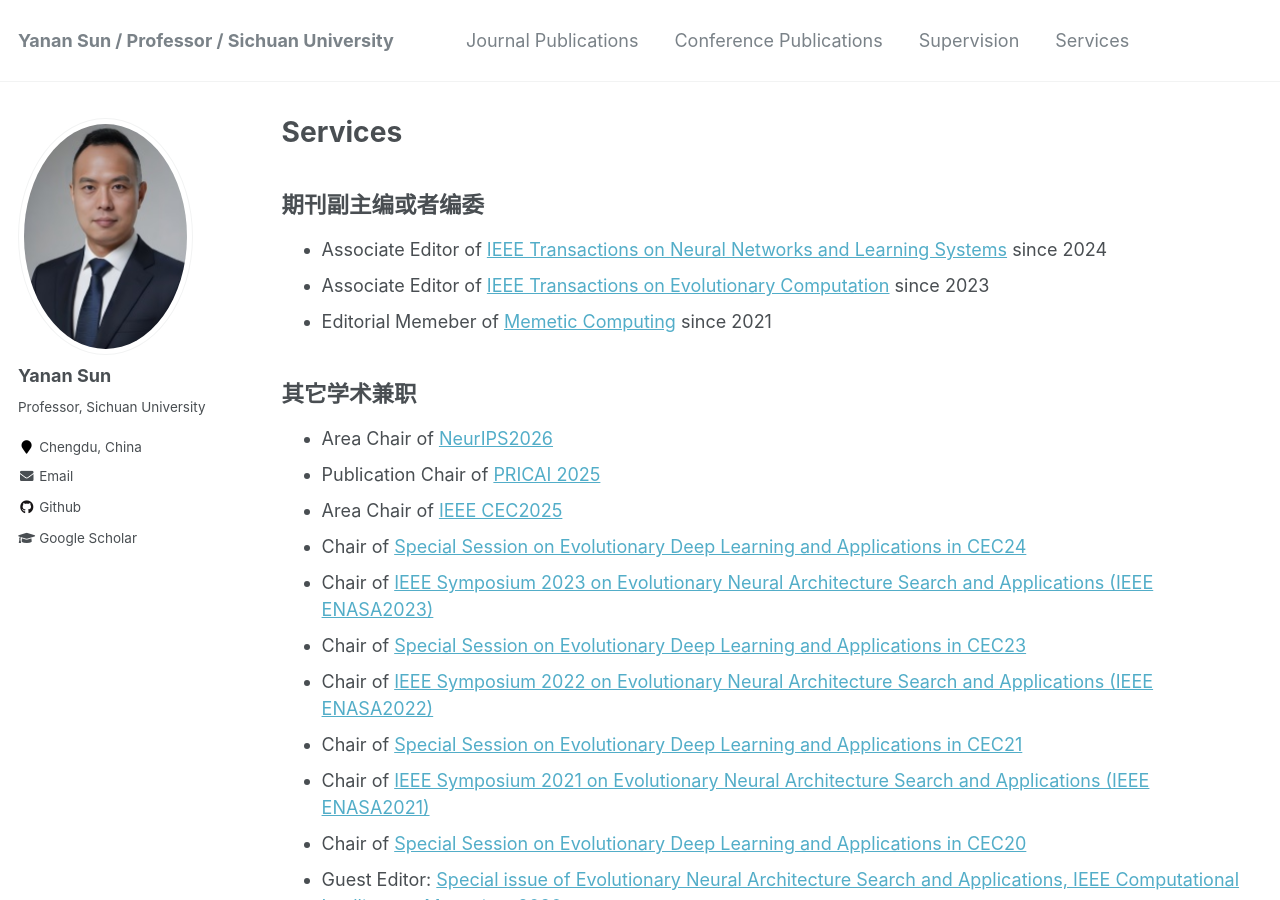
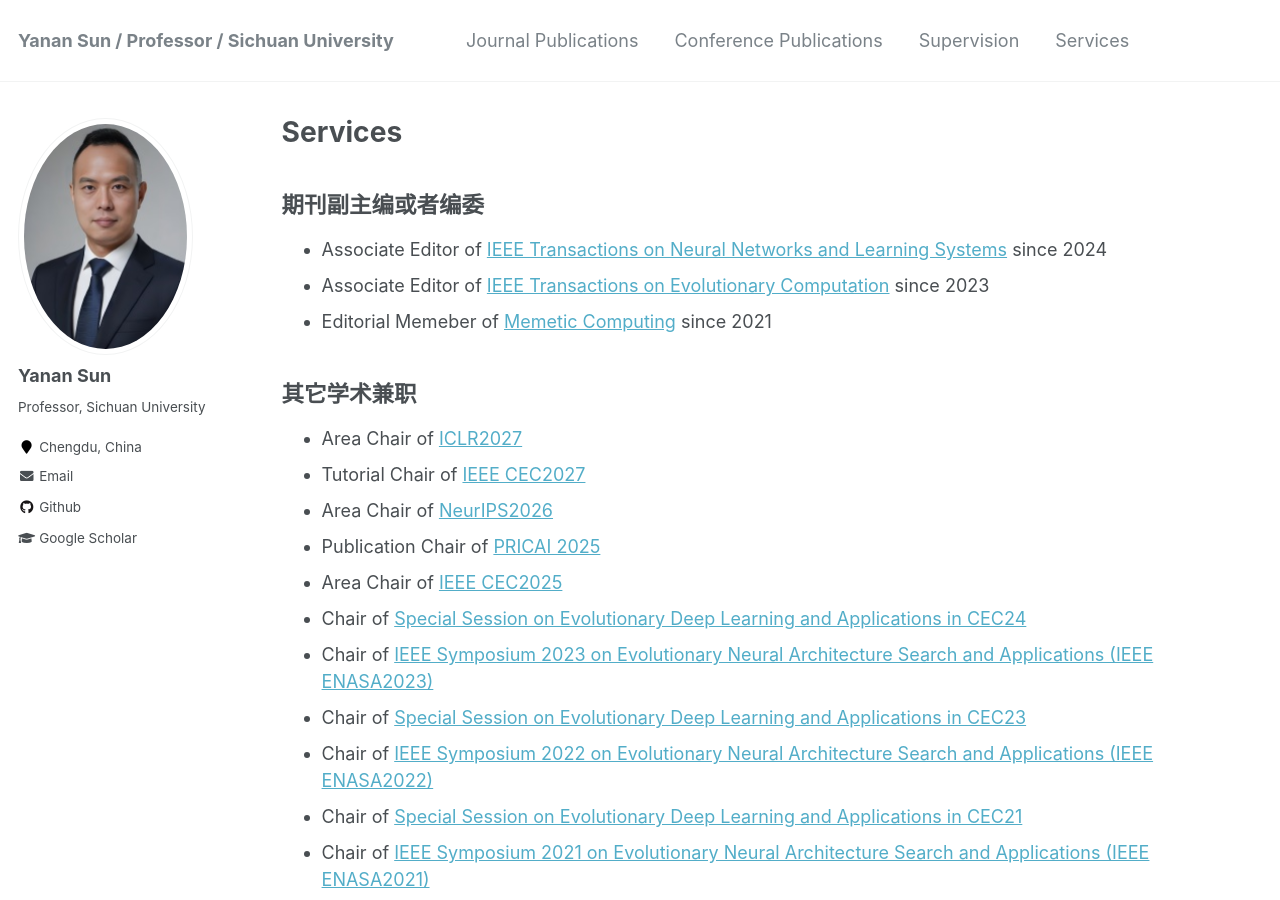
Before and after one commit to yn-sun/yn-sun.github.io, a Jekyll site: the page built from _pages/services.md, in a window 1280 px wide and 900 px high. Built offline with Jekyll 4.4.1, drawn with Linux system fonts in a browser that asks for light colours; comment, search, counter and statistics services are not loaded.

Commit message:
Update services.md

```diff
--- a/_pages/services.md
+++ b/_pages/services.md
@@ -11,6 +11,8 @@ author_profile: true
 * Editorial Memeber of [Memetic Computing](https://www.springer.com/journal/12293) since 2021
 
 ## 其它学术兼职
+* Area Chair of [ICLR2027](https://iclr.cc/Conferences/2027)
+* Tutorial Chair of [IEEE CEC2027](https://ieeecec.org/2027)
 * Area Chair of [NeurIPS2026](https://neurips.cc/Conferences/2026)
 * Publication Chair of [PRICAI 2025](https://www.pricai.org/2025/index.php/organization)
 * Area Chair of [IEEE CEC2025](https://www.cec2025.org/)
```
